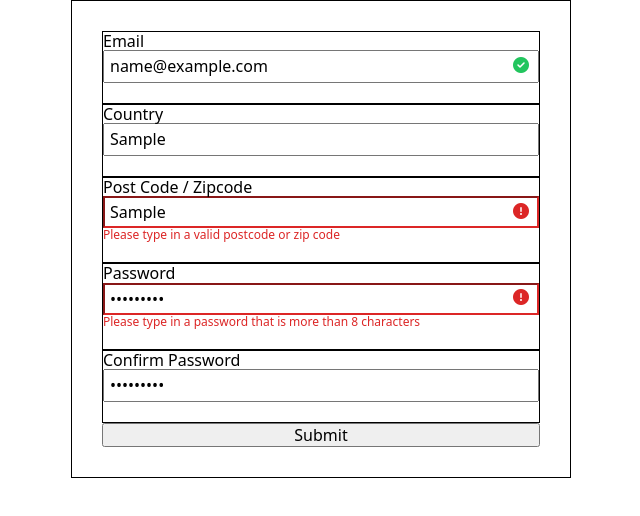
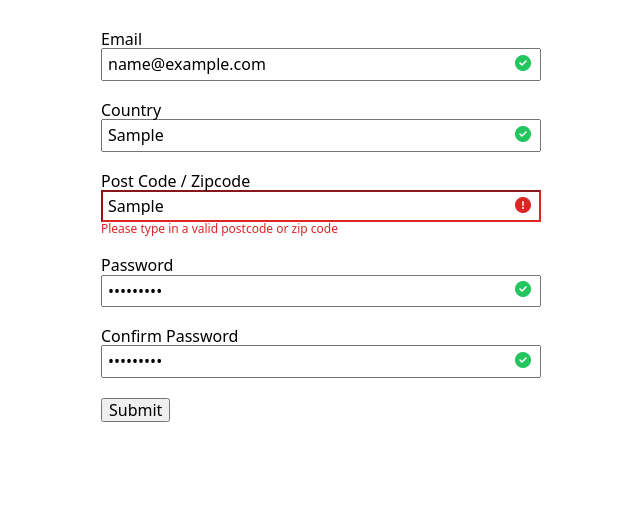
Before and after one commit to bizarf/odin-form-js-validation, a plain HTML site: page index.html in a window 1280 px wide. Both pictures are taken after typing "name@example.com", "Sample", "Sample", "Sample123", "Sample123" into the empty fields and a click on the button "Submit". Shown: the whole page, without its empty margins (319-959 px from the left). Drawn offline with Linux system fonts and the light colour scheme.

Commit message:
Finished the coding. Sorted out the bugs

```diff
--- a/css/style.css
+++ b/css/style.css
@@ -2,10 +2,6 @@
 @import url(./fontawesome.min.css);
 @import url(./solid.min.css);
 @import url(./regular.min.css);
-
-div {
-    border: 1px solid;
-}
 
 .formContainer {
     width: 500px;
@@ -38,18 +34,23 @@ input[type="password"] {
     display: none;
 }
 
-i {
+.fa-circle-check,
+.fa-circle-exclamation {
     position: absolute;
     top: 25px;
     right: 10px;
+    display: none;
 }
 
 .fa-circle-check {
     color: #22c55e;
-    display: none;
 }
 
 .fa-circle-exclamation {
     color: #dc2626;
+}
+
+.sucessfulSubmit {
+    padding-top: 10px;
     display: none;
 }
--- a/index.html
+++ b/index.html
@@ -49,9 +49,15 @@
                 <i class="fa-solid fa-circle-exclamation"></i>
                 <span class="error" id="passwordConfirmationError">Error message</span>
             </div>
-            <button id="submitBtn">Submit</button>
+            <div class="formElement">
+                <button id="submitBtn">Submit</button>
+                <span class="sucessfulSubmit">Your submission has been successful. Have a nice day <i
+                        class="fa-regular fa-face-smile"></i></span>
+            </div>
         </form>
     </div>
 </body>
 
 </html>
+
+<!-- copyright bizarf -->
--- a/main.js
+++ b/main.js
@@ -10,6 +10,7 @@ var __webpack_exports__ = {};
     const errorMessage = document.querySelectorAll(".error")
     const errorIcon = document.querySelectorAll(".fa-circle-exclamation")
     const checkMark = document.querySelectorAll(".fa-circle-check")
+    const sucessfulSubmit = document.querySelector(".sucessfulSubmit")
 
     // email field
     email.addEventListener("input", () => {
@@ -20,8 +21,7 @@ var __webpack_exports__ = {};
         } else {
             errorMessage[0].style.display = "none";
             errorIcon[0].style.display = "none"
-            email.style.borderColor = "none"
-            email.style.outlineColor = "none"
+            email.style.borderColor = ""
         }
 
         if (email.validity.valid) {
@@ -31,19 +31,22 @@ var __webpack_exports__ = {};
             checkMark[0].style.display = "none"
         }
 
-        if (email.value === "") {
+        if (email.validity.valueMissing) {
             checkMark[0].style.display = "none"
         }
     })
 
-    // country.addEventListener("input", () => {
-    //     if (country.validity.valueMissing) {
-    //         country.setCustomValidity("Please type in a country");
-    //         country.reportValidity()
-    //     } else {
-    //         country.setCustomValidity("")
-    //     }
-    // })
+    country.addEventListener("input", () => {
+        if (country.validity.valid) {
+            errorMessage[1].style.display = "none"
+            errorIcon[1].style.display = "none"
+            checkMark[1].style.display = "block";
+        }
+
+        if (country.validity.valueMissing) {
+            checkMark[1].style.display = "none"
+        }
+    })
 
     areaCode.addEventListener("input", () => {
         if (areaCode.validity.patternMismatch) {
@@ -51,25 +54,54 @@ var __webpack_exports__ = {};
             errorMessage[2].textContent = "Please type in a valid postcode or zip code";
             errorIcon[2].style.display = "block"
             areaCode.style.borderColor = "#dc2626"
+            checkMark[2].style.display = "none";
         } else {
             errorMessage[2].style.display = "none";
             errorIcon[2].style.display = "none"
-            areaCode.style.borderColor = "none"
-            // areaCode.style.outlineColor = "none"
+            checkMark[2].style.display = "block";
+            areaCode.style.borderColor = ""
+        }
+
+        if (areaCode.validity.valueMissing) {
+            checkMark[2].style.display = "none";
         }
     })
 
     password.addEventListener("input", () => {
-        if (!password.value < 8) {
+        if (password.validity.tooShort) {
             errorMessage[3].style.display = "block";
             errorMessage[3].textContent = "Please type in a password that is more than 8 characters";
             errorIcon[3].style.display = "block"
             password.style.borderColor = "#dc2626"
+            checkMark[3].style.display = "none"
         } else {
-            errorMessage[2].style.display = "none";
-            errorIcon[2].style.display = "none"
-            password.style.borderColor = "none"
-            password.style.outlineColor = "none"
+            errorMessage[3].style.display = "none";
+            errorIcon[3].style.display = "none"
+            password.style.borderColor = ""
+            checkMark[3].style.display = "block"
+        }
+
+        if (password.validity.valueMissing) {
+            checkMark[3].style.display = "none"
+        }
+    })
+
+    passwordConfirmation.addEventListener("input", () => {
+        if (passwordConfirmation.value !== password.value) {
+            errorMessage[4].style.display = "block";
+            errorMessage[4].textContent = "Your password does not match";
+            errorIcon[4].style.display = "block"
+            passwordConfirmation.style.borderColor = "#dc2626"
+            checkMark[4].style.display = "none"
+        } else {
+            errorMessage[4].style.display = "none";
+            errorIcon[4].style.display = "none"
+            passwordConfirmation.style.borderColor = ""
+            checkMark[4].style.display = "block"
+        }
+
+        if (passwordConfirmation.validity.valueMissing) {
+            checkMark[4].style.display = "none"
         }
     })
 
@@ -81,6 +113,12 @@ var __webpack_exports__ = {};
         blankValueError(areaCode, 2, "Please enter a postcode or zip code")
         blankValueError(password, 3, "Please enter a password")
         blankValueError(passwordConfirmation, 4, "Please type in the above password to ")
+
+        if (email.validity.valid && country.validity.valid && areaCode.validity.valid && password.validity.valid && passwordConfirmation.validity.valid) {
+            sucessfulSubmit.style.display = "block";
+        } else {
+            sucessfulSubmit.style.display = "none";
+        }
     })
 
     function blankValueError(domElement, domElementValue, message) {
```
